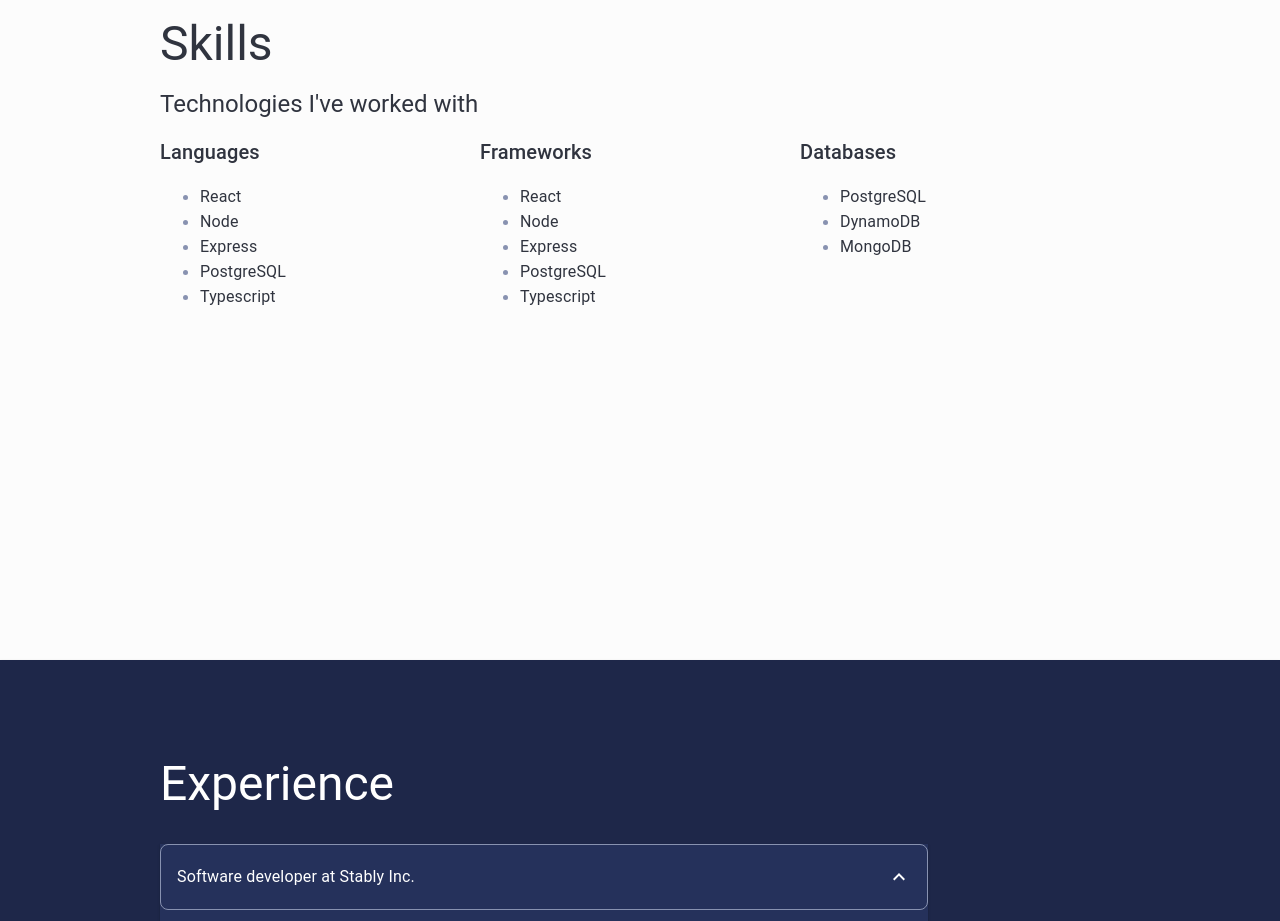
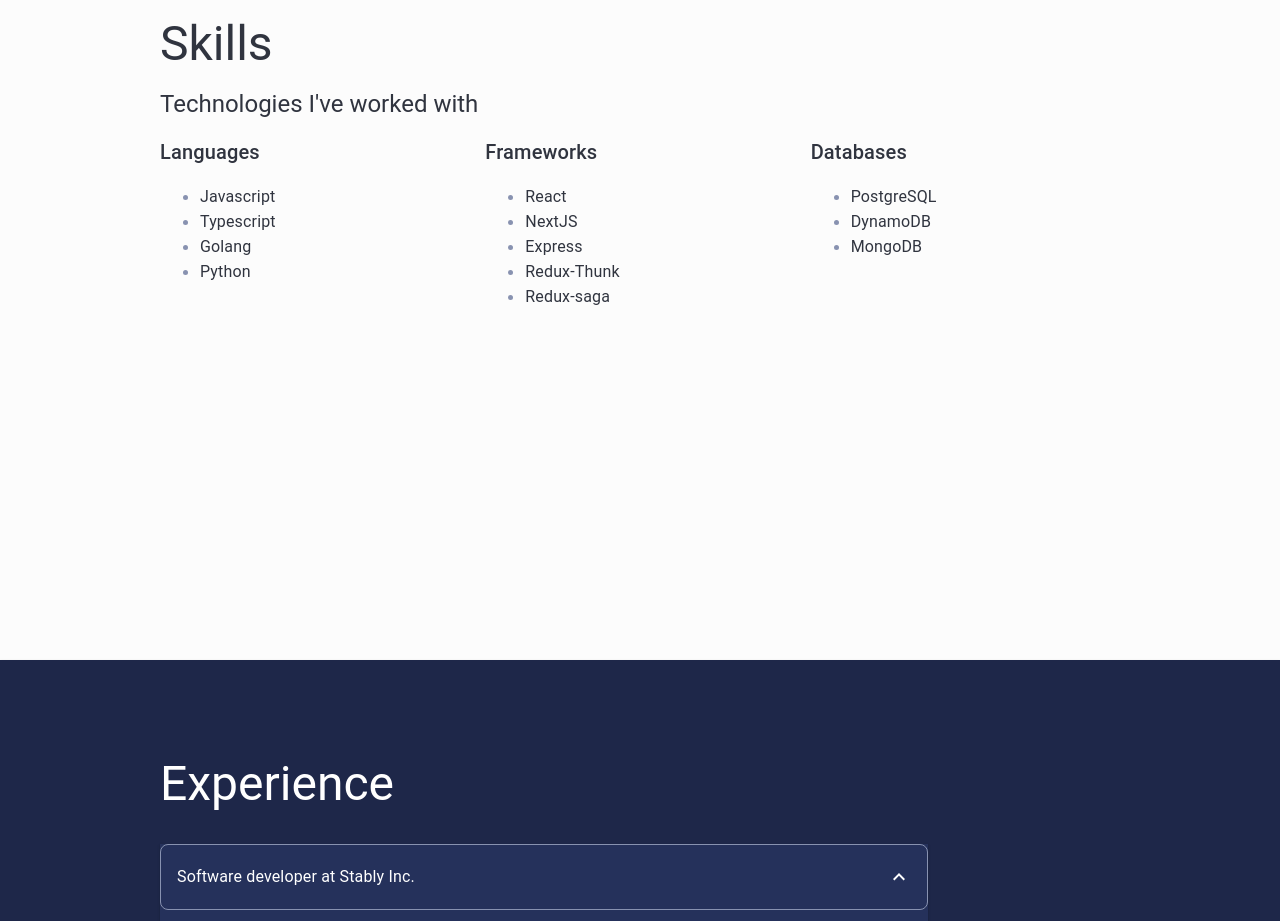
Before and after one commit to chauhannishith/chauhannishith.github.io, a React (Vite) app: page /profile in a window 1280 px wide. Shown: the part 880-1801 px from the top of the page. Built offline with nearby package versions, Linux system fonts and the light colour scheme.

Commit message:
update formatting

```diff
--- a/src/components/Skills.tsx
+++ b/src/components/Skills.tsx
@@ -16,16 +16,16 @@ export const Skills = () => {
             Technologies I've worked with
           </Typography>
         </Grid>
+        <Grid container item xs flexWrap={'wrap'} flexDirection={'row'} gap={'1rem'}>
           <Grid container item xs flexDirection={'column'}>
             <Typography variant='h6' color='text.secondary'>
             Languages
             </Typography>
             <ul>
-            <li><Typography variant='body1' color='text.secondary'>React</Typography></li>
-            <li><Typography variant='body1' color='text.secondary'>Node</Typography></li>
-            <li><Typography variant='body1' color='text.secondary'>Express</Typography></li>
-            <li><Typography variant='body1' color='text.secondary'>PostgreSQL</Typography></li>
+              <li><Typography variant='body1' color='text.secondary'>Javascript</Typography></li>
               <li><Typography variant='body1' color='text.secondary'>Typescript</Typography></li>
+              <li><Typography variant='body1' color='text.secondary'>Golang</Typography></li>
+              <li><Typography variant='body1' color='text.secondary'>Python</Typography></li>
             </ul>
           </Grid>
           <Grid container item xs flexDirection={'column'}>
@@ -34,10 +34,10 @@ export const Skills = () => {
             </Typography>
             <ul>
               <li><Typography variant='body1' color='text.secondary'>React</Typography></li>
-            <li><Typography variant='body1' color='text.secondary'>Node</Typography></li>
+              <li><Typography variant='body1' color='text.secondary'>NextJS</Typography></li>
               <li><Typography variant='body1' color='text.secondary'>Express</Typography></li>
-            <li><Typography variant='body1' color='text.secondary'>PostgreSQL</Typography></li>
-            <li><Typography variant='body1' color='text.secondary'>Typescript</Typography></li>
+              <li><Typography variant='body1' color='text.secondary'>Redux-Thunk</Typography></li>
+              <li><Typography variant='body1' color='text.secondary'>Redux-saga</Typography></li>
             </ul>
           </Grid>
           <Grid container item xs flexDirection={'column'}>
@@ -51,6 +51,7 @@ export const Skills = () => {
             </ul>
           </Grid>
         </Grid>
+      </Grid>
 
     </Section>
   )
```
Lines whose indentation alone changed are shown as unchanged.
